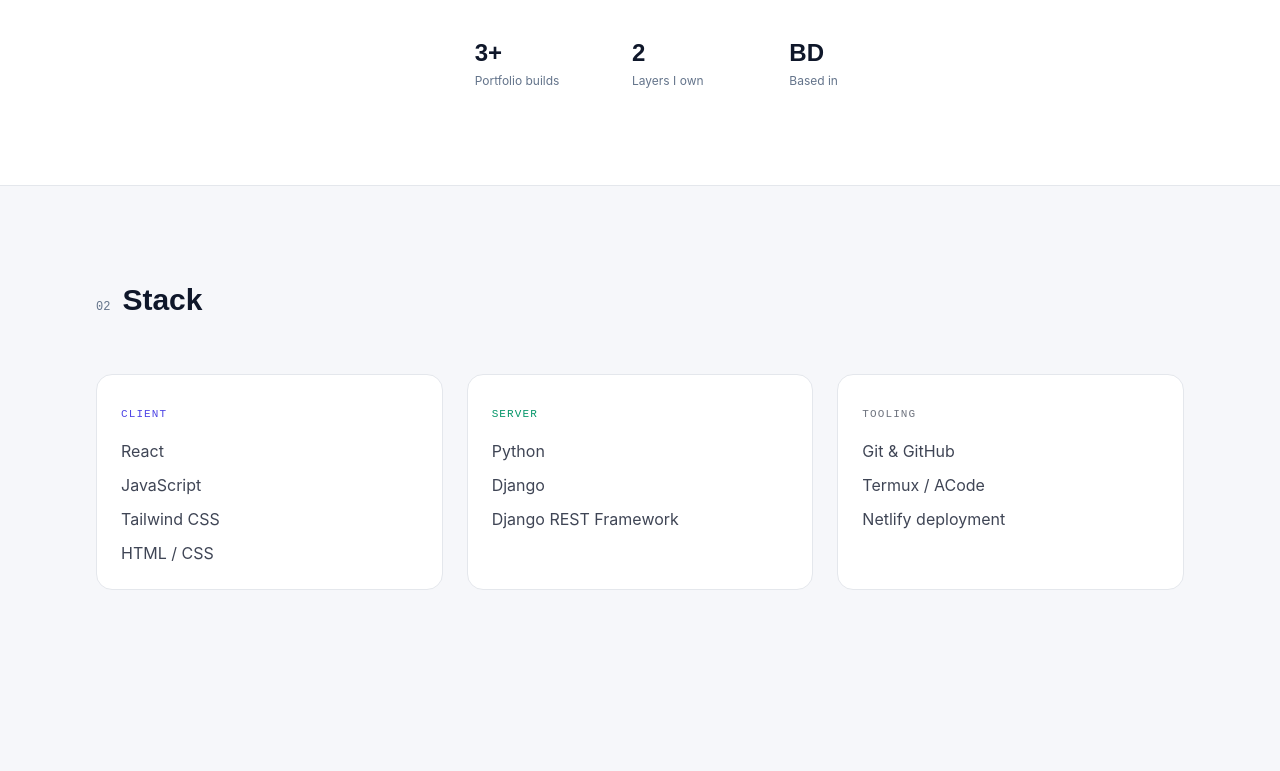
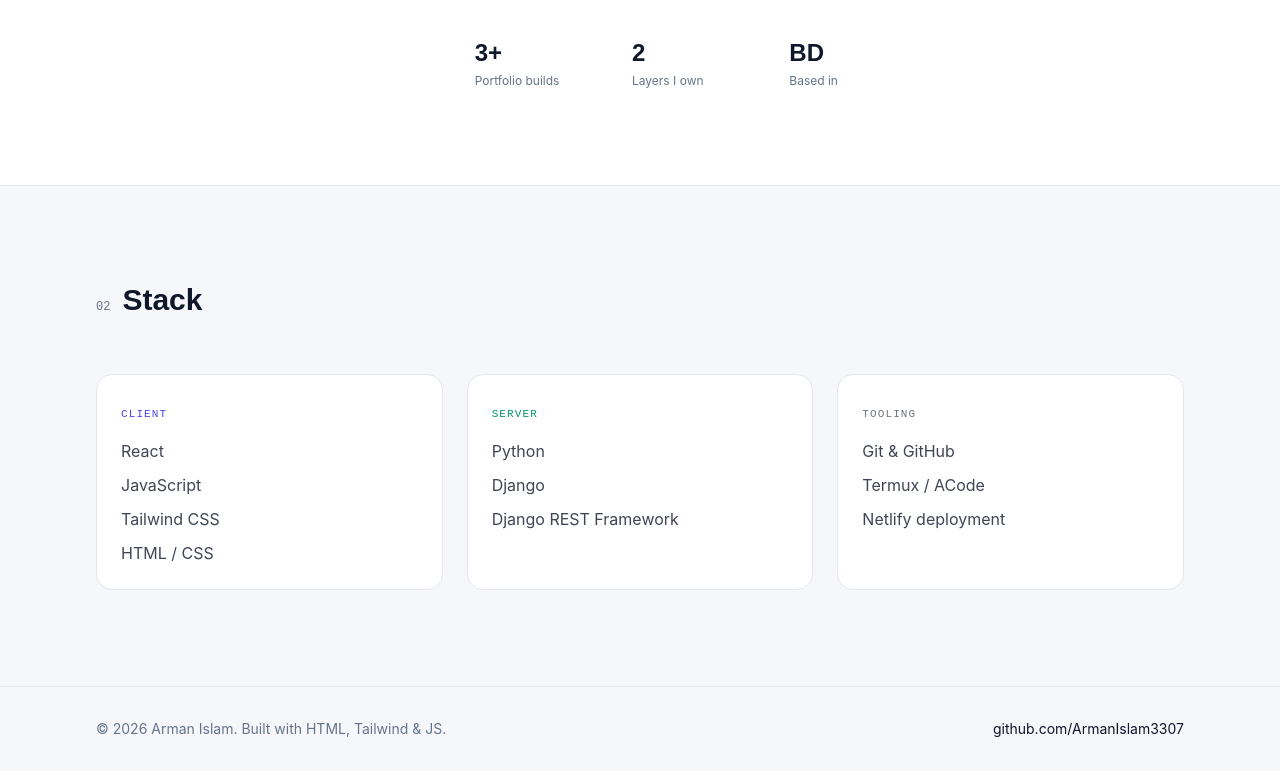
Before and after one commit to ArmanIslam3307/Auspify_Task2_Portfolio_Page, a website: page index.html in a window 1280 px wide. Shown: the part 1131-1902 px from the top of the page. Before the commit the page ends 1817 px from the top, so only its background shows below. Drawn offline with Linux system fonts and the light colour scheme.

Commit message:
Footer section added

```diff
--- a/index.html
+++ b/index.html
@@ -206,6 +206,16 @@
 
 
 
+<!-- ============ Footer Section ============ -->
+<footer class="border-t border-line">
+  <div class="max-w-6xl mx-auto px-5 sm:px-8 py-8 flex flex-col sm:flex-row items-center justify-between gap-4">
+    <p class="text-sm text-muted">© 2026 Arman Islam. Built with HTML, Tailwind &amp; JS.</p>
+    <a href="https://github.com/ArmanIslam3307" target="_blank" rel="noopener" class="text-sm text-ink hover:text-client">
+      github.com/ArmanIslam3307
+    </a>
+  </div>
+</footer>
+
   <script src="./dist/script.js"></script>
 
 </body>
```
Also changed, not shown: dist/style.css.
